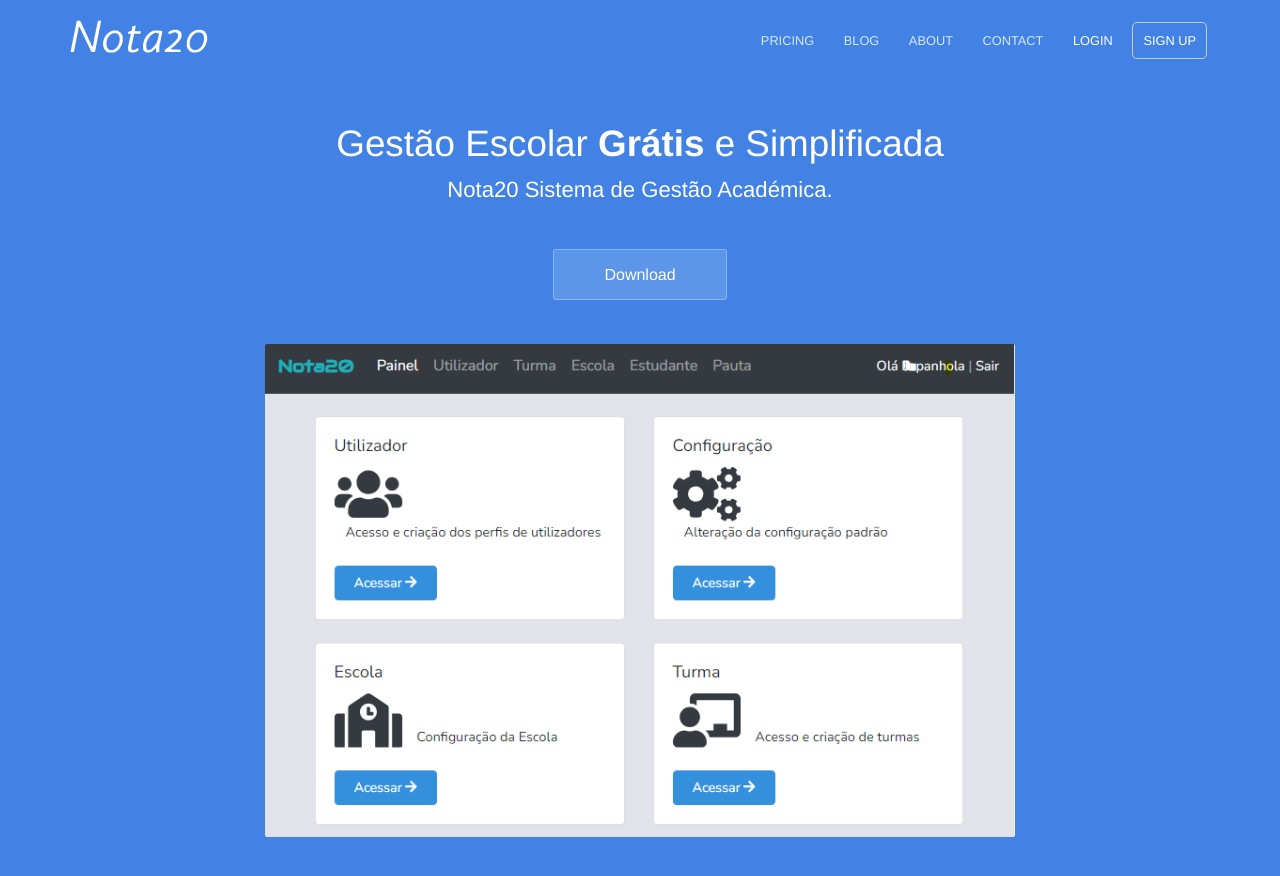
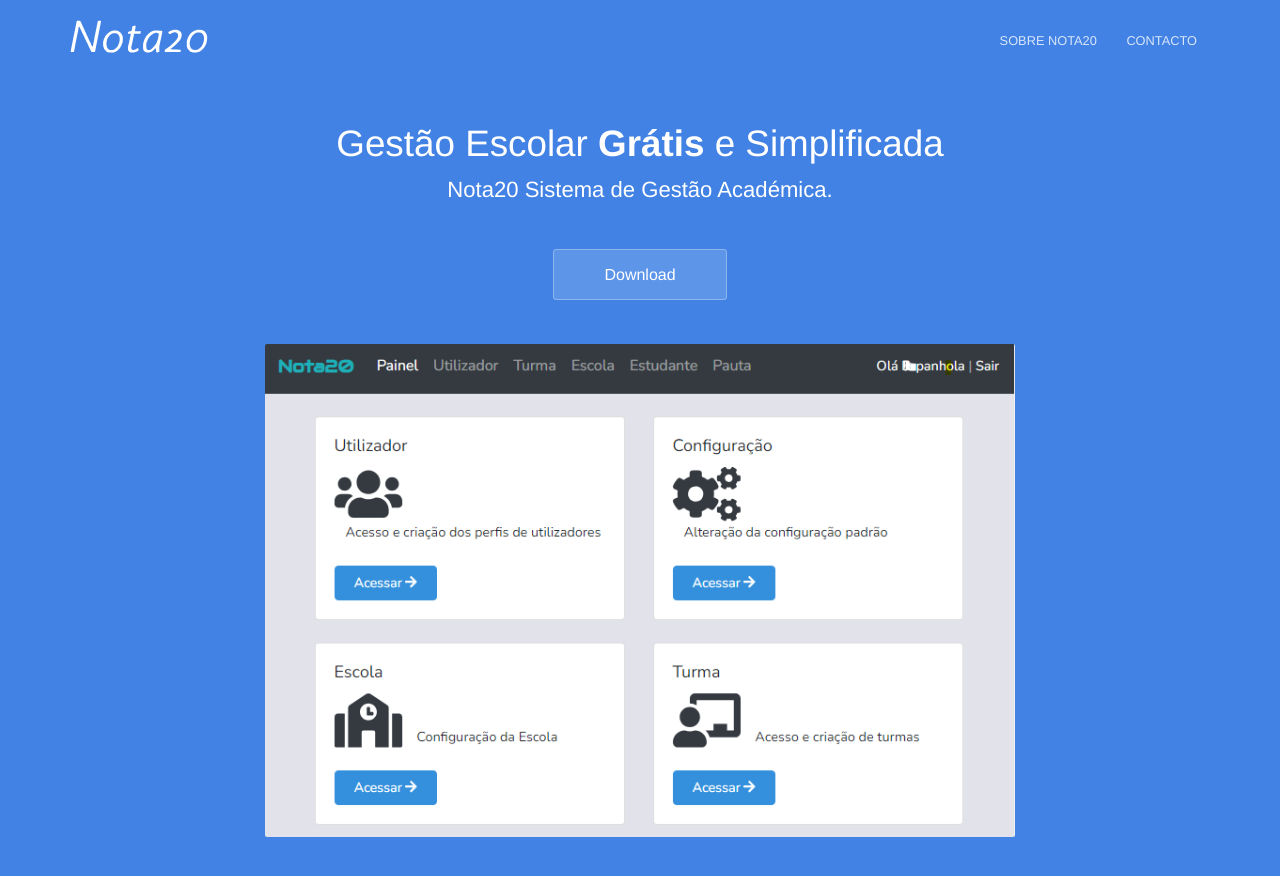
Before and after one commit to Manguena/manguena.github.io, a Jekyll site: the page built from index.html, in a window 1280 px wide and 900 px high. Shown: the top 876 px of the window. Built offline with Jekyll 4.4.1, drawn with Linux system fonts in a browser that asks for light colours.

Commit message:
Update navigation.yml
update the site navigation to include just two menu items: contact and about

```diff
--- a/_data/navigation.yml
+++ b/_data/navigation.yml
@@ -1,24 +1,8 @@
-- name: Pricing
-  link: /pricing/
-  new_window: false
-  highlight: false
-- name: Blog
-  link: /blog/
-  new_window: false
-  highlight: false
-- name: About
+- name: Sobre nota20
   link: /about/
   new_window: false
   highlight: false
-- name: Contact
+- name: Contacto
   link: /contact/
   new_window: false
   highlight: false
-- name: Login
-  link: /
-  new_window: true
-  highlight: false
-- name: Sign Up
-  link: /
-  new_window: true
-  highlight: true
```
